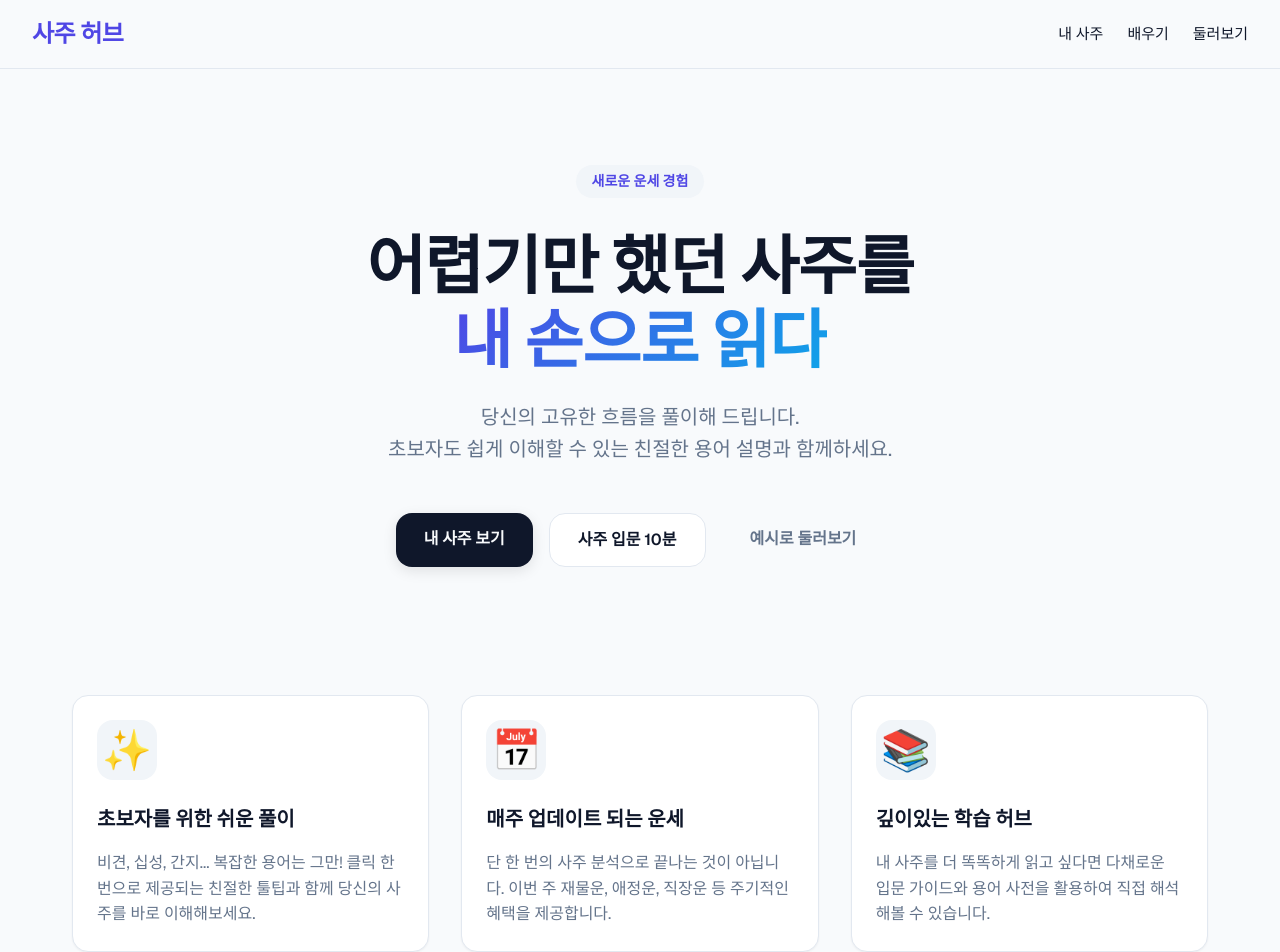
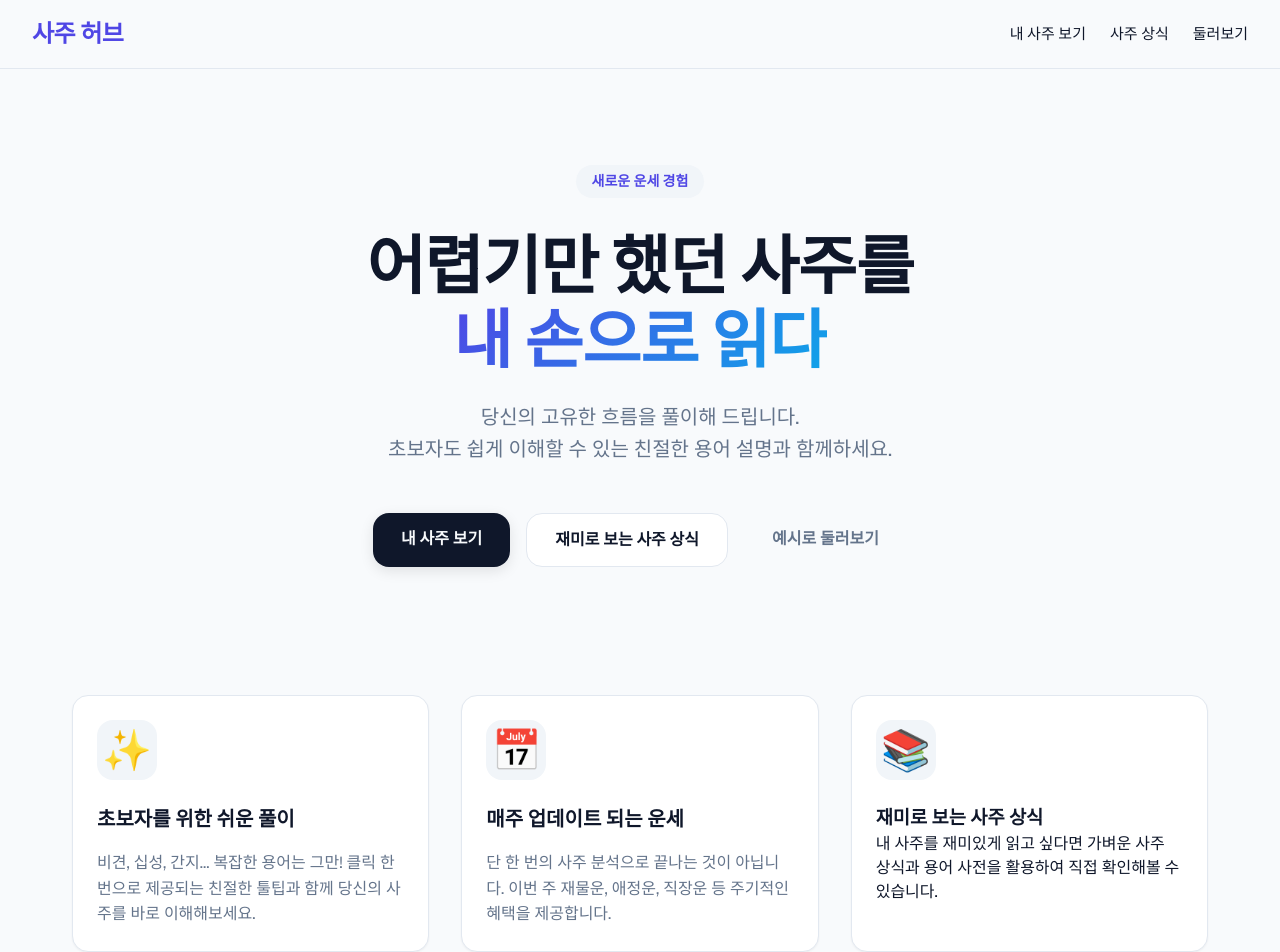
Before and after one commit to PPP-JH/saju, a Next.js app in the folder frontend/: page / in a window 1280 px wide. Shown: the top 952 px of the page. Built offline with nearby package versions, Linux system fonts and the light colour scheme.

Commit message:
refactor: 입문 코스를 킬링 타임용 재미있는 사주 상식 페이지로 변경

```diff
--- a/frontend/src/app/explore/page.tsx
+++ b/frontend/src/app/explore/page.tsx
@@ -31,7 +31,7 @@ export default function ExploreIndex() {
                 <Link href="/" className={styles.logo}>사주 허브</Link>
                 <nav className={styles.nav}>
                     <Link href="/input">내 사주 보기</Link>
-                    <Link href="/learn">배우기</Link>
+                    <Link href="/learn">사주 상식</Link>
                 </nav>
             </header>
 
--- a/frontend/src/app/glossary/page.tsx
+++ b/frontend/src/app/glossary/page.tsx
@@ -31,7 +31,7 @@ export default function Glossary() {
                 <Link href="/" className={styles.logo}>사주 허브</Link>
                 <nav className={styles.nav}>
                     <Link href="/me">내 사주</Link>
-                    <Link href="/learn">배우기</Link>
+                    <Link href="/learn">사주 상식</Link>
                 </nav>
             </header>
             <main className={styles.main}>
--- a/frontend/src/app/me/page.tsx
+++ b/frontend/src/app/me/page.tsx
@@ -34,7 +34,7 @@ export default function MySajuHub() {
         { id: 'money', label: '재물운' },
         { id: 'love', label: '애정운' },
         { id: 'work', label: '직장운' },
-        { id: 'learn', label: '더 배우기' },
+        { id: 'learn', label: '사주 상식' },
     ];
 
     if (loading) {
--- a/frontend/src/app/me/tabs/FortuneTab.tsx
+++ b/frontend/src/app/me/tabs/FortuneTab.tsx
@@ -109,7 +109,7 @@ export default function FortuneTab({ type }: FortuneTabProps) {
 
             <div className={styles.footerCta}>
                 <p className={styles.footerHint}>결과에 등장한 단어가 궁금하시다면?</p>
-                <Button variant="secondary" onClick={() => window.location.href = '/learn'}>
+                <Button variant="secondary" onClick={() => window.location.href = '/glossary'}>
                     용어사전 살펴보기
                 </Button>
             </div>
--- a/frontend/src/app/page.tsx
+++ b/frontend/src/app/page.tsx
@@ -8,8 +8,8 @@ export default function Home() {
       <header className={styles.header}>
         <div className={styles.logo}>사주 허브</div>
         <nav className={styles.nav}>
-          <Link href="/me">내 사주</Link>
-          <Link href="/learn">배우기</Link>
+          <Link href="/input">내 사주 보기</Link>
+          <Link href="/learn">사주 상식</Link>
           <Link href="/explore">둘러보기</Link>
         </nav>
       </header>
@@ -30,7 +30,7 @@ export default function Home() {
               내 사주 보기
             </Link>
             <Link href="/learn" className={styles.secondaryBtn}>
-              사주 입문 10분
+              재미로 보는 사주 상식
             </Link>
             <Link href="/explore" className={styles.ghostBtn}>
               예시로 둘러보기
@@ -56,11 +56,12 @@ export default function Home() {
             </Card>
             <Card className={styles.featureCard}>
               <div className={styles.iconWrapper}>📚</div>
-              <h3 className={styles.cardTitle}>깊이있는 학습 허브</h3>
-              <p className={styles.cardDesc}>
-                내 사주를 더 똑똑하게 읽고 싶다면 다채로운 입문 가이드와 용어 사전을 활용하여 직접 해석해볼 수 있습니다.
-              </p>
-            </Card>
+              <div className={styles.featureContent}>
+                <h3 className={styles.featureTitle}>재미로 보는 사주 상식</h3>
+                <p className={styles.featureDesc}>
+                  내 사주를 재미있게 읽고 싶다면 가벼운 사주 상식과 용어 사전을 활용하여 직접 확인해볼 수 있습니다.
+                </p>
+              </div></Card>
           </div>
         </section>
       </main>
```
Also changed, not shown: frontend/src/app/learn/page.tsx (+7 -7 lines).
